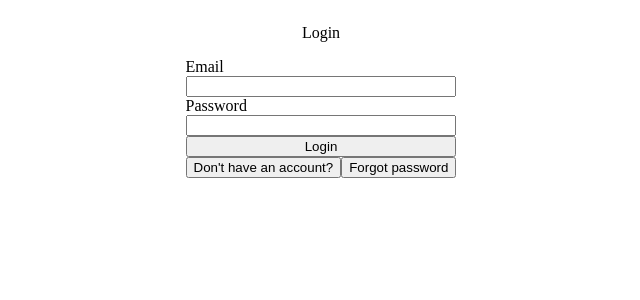
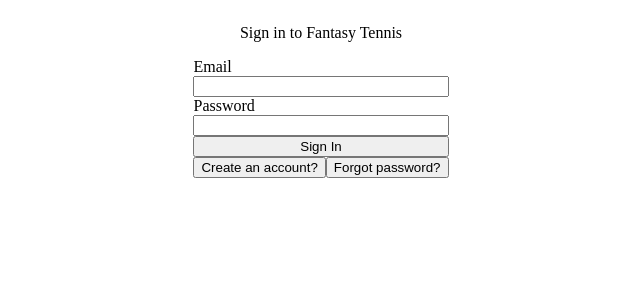
Before and after one commit to AlexCadigan/FantasyTennis, a React (Create React App) app in the folder client/: page / in a window 1280 px wide. Shown: the top 300 px of the page, without its empty margins (319-959 px from the left). Built offline with nearby package versions, Linux system fonts and the light colour scheme.

Commit message:
Started implementing sign in/up API.

```diff
--- a/client/src/components/LoginPage/LoginPage.css
+++ b/client/src/components/LoginPage/LoginPage.css
@@ -1,10 +1,16 @@
+/* Div containing login page.  */
 .loginPage {
-    align-items: center;
-    display: flex;
-    flex-direction: column;
+	align-items: center;
+	display: flex;
+	flex-direction: column;
 }
 
+/* Form containing login fields. */
 .loginForm {
-    display: flex;
-    flex-direction: column;
+	display: flex;
+	flex-direction: column;
 }
+
+.noDisp {
+	display: none;
+}
--- a/client/src/components/LoginPage/LoginPage.tsx
+++ b/client/src/components/LoginPage/LoginPage.tsx
@@ -1,5 +1,13 @@
 import "./LoginPage.css";
 import React from "react";
+
+/**
+ * Express API requests.
+ */
+enum ExpressRequests {
+	signIn = "/signIn",
+	signUp = "/signUp"
+}
 
 /**
  * Properties used by this component.
@@ -32,6 +40,7 @@ export default class LoginPage extends React.Component<IProps, IState> {
 
 		// Register handlers
 		this.onToggleSignIn = this.onToggleSignIn.bind(this);
+		this.onSubmitLogin = this.onSubmitLogin.bind(this);
 	}
 
 	/**
@@ -41,21 +50,32 @@ export default class LoginPage extends React.Component<IProps, IState> {
 	public override render(): JSX.Element {
 		return (
 			<div className="loginPage">
-				<p>{this.state.signIn ? "Login" : "Register"}</p>
-				<form className="loginForm">
+				<p>
+					{this.state.signIn
+						? "Sign in to Fantasy Tennis"
+						: "Create a Fantasy Tennis Account"}
+				</p>
+				<form className="loginForm" onSubmit={this.onSubmitLogin}>
 					<label>Email</label>
 					<input type="text"></input>
 					<label>Password</label>
 					<input type="text"></input>
+					<label className={this.state.signIn ? "noDisp" : ""}>
+						Repeat password
+					</label>
 					<input
-						type="submit"
-						value={this.state.signIn ? "Login" : "Register"}
+						className={this.state.signIn ? "noDisp" : ""}
+						type="text"
+					></input>
+					<input
+						type="button"
+						value={this.state.signIn ? "Sign In" : "Create Account"}
 					></input>
 					<div>
 						<button type="button" onClick={this.onToggleSignIn}>
-							Don&apos;t have an account?
+							Create an account?
 						</button>
-						<button>Forgot password</button>
+						<button type="button">Forgot password?</button>
 					</div>
 				</form>
 			</div>
@@ -70,4 +90,21 @@ export default class LoginPage extends React.Component<IProps, IState> {
 			signIn: !this.state.signIn
 		});
 	}
+
+	private onSubmitLogin(): void {
+		let request: string;
+		const params = new URLSearchParams({
+			email: "test",
+			password: "test"
+		});
+
+		if (this.state.signIn) {
+			request = ExpressRequests.signIn;
+		} else {
+			request = ExpressRequests.signIn;
+			params.append("repeatPassword", "test");
+		}
+
+		fetch(request + params);
+	}
 }
```
